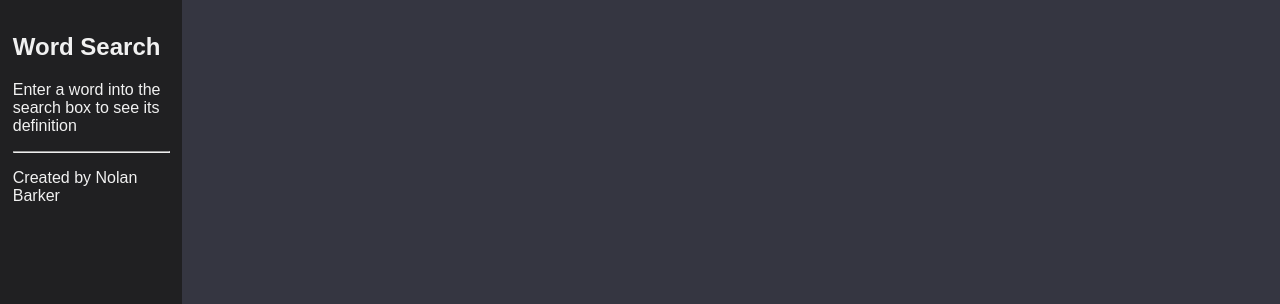
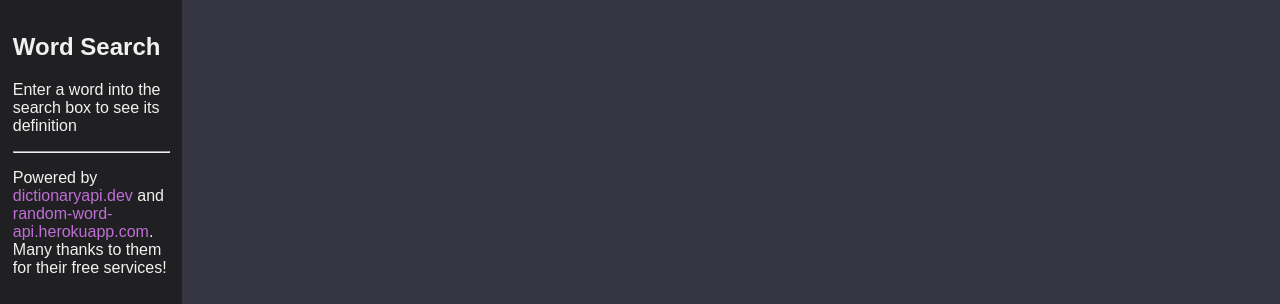
Before and after one commit to TheRekrab/word-finder-v2, a plain HTML site: page index.html in a window 1280 px wide. Shown: the top 304 px of the page. Drawn offline with Linux system fonts and the light colour scheme; no server answers.

Commit message:
Provide thanks for the services used

```diff
--- a/index.html
+++ b/index.html
@@ -10,7 +10,7 @@
 				<h2>Word Search</h2>
 				<p>Enter a word into the search box to see its definition</p>
 				<hr>
-				<p>Created by Nolan Barker</p>
+				<p>Powered by <a href="https://dictionaryapi.dev" target="_blank">dictionaryapi.dev</a> and <a href="https://random-word-api.herokuapp.com/home" target="_blank">random-word-api.herokuapp.com</a>. Many thanks to them for their free services!</p>
 			</div>
 			<div id="main">
 				<div id="result">
--- a/style.css
+++ b/style.css
@@ -93,3 +93,13 @@ body {
 	font-size: 110%;
 	font-family: monospace;
 }
+
+a, a:visited {
+	color:  #bf6ed6;
+	text-decoration: none;
+}
+
+a:hover {
+	color: #ce92df;
+	text-decoration: underline;
+}
```
